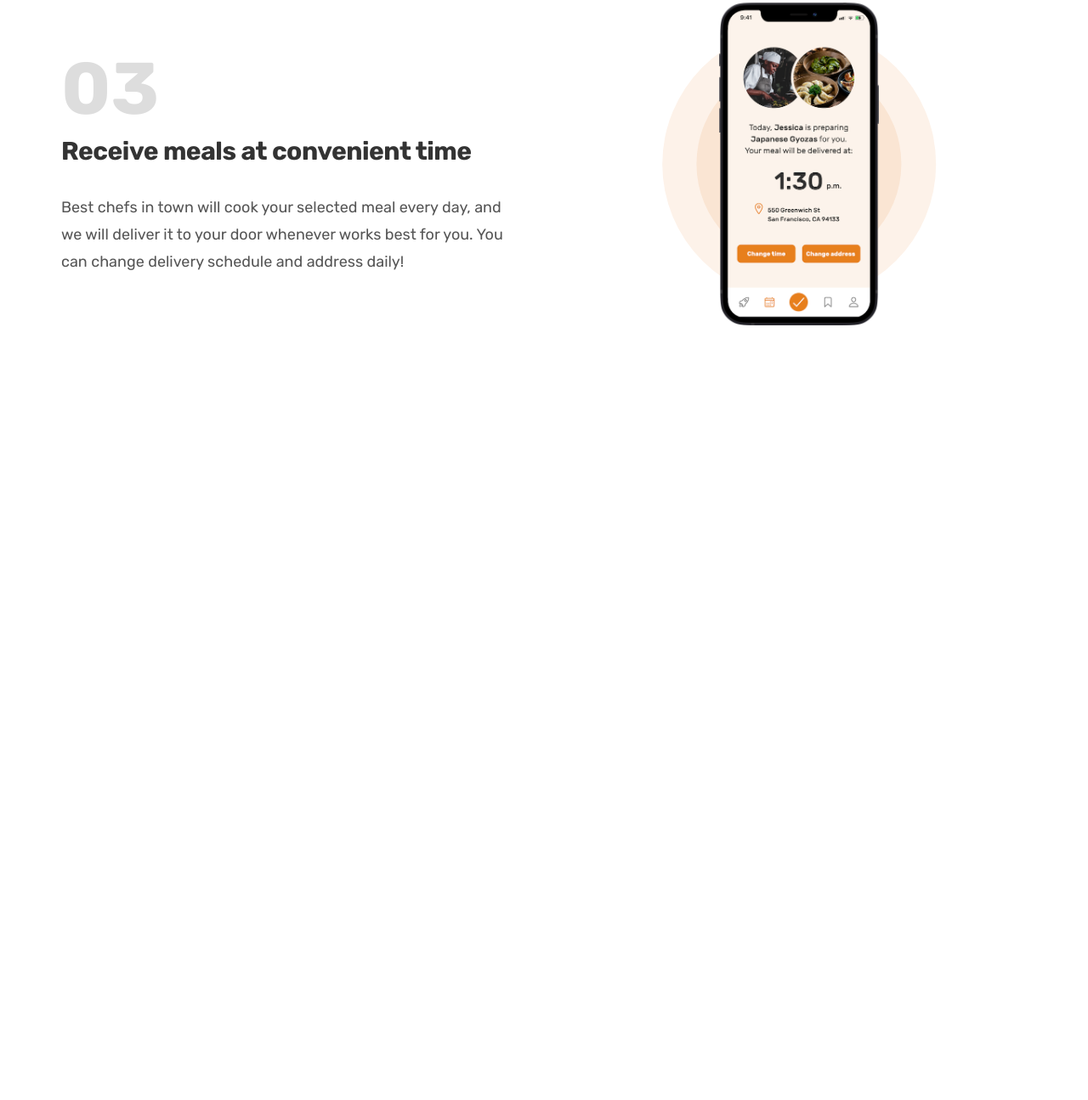
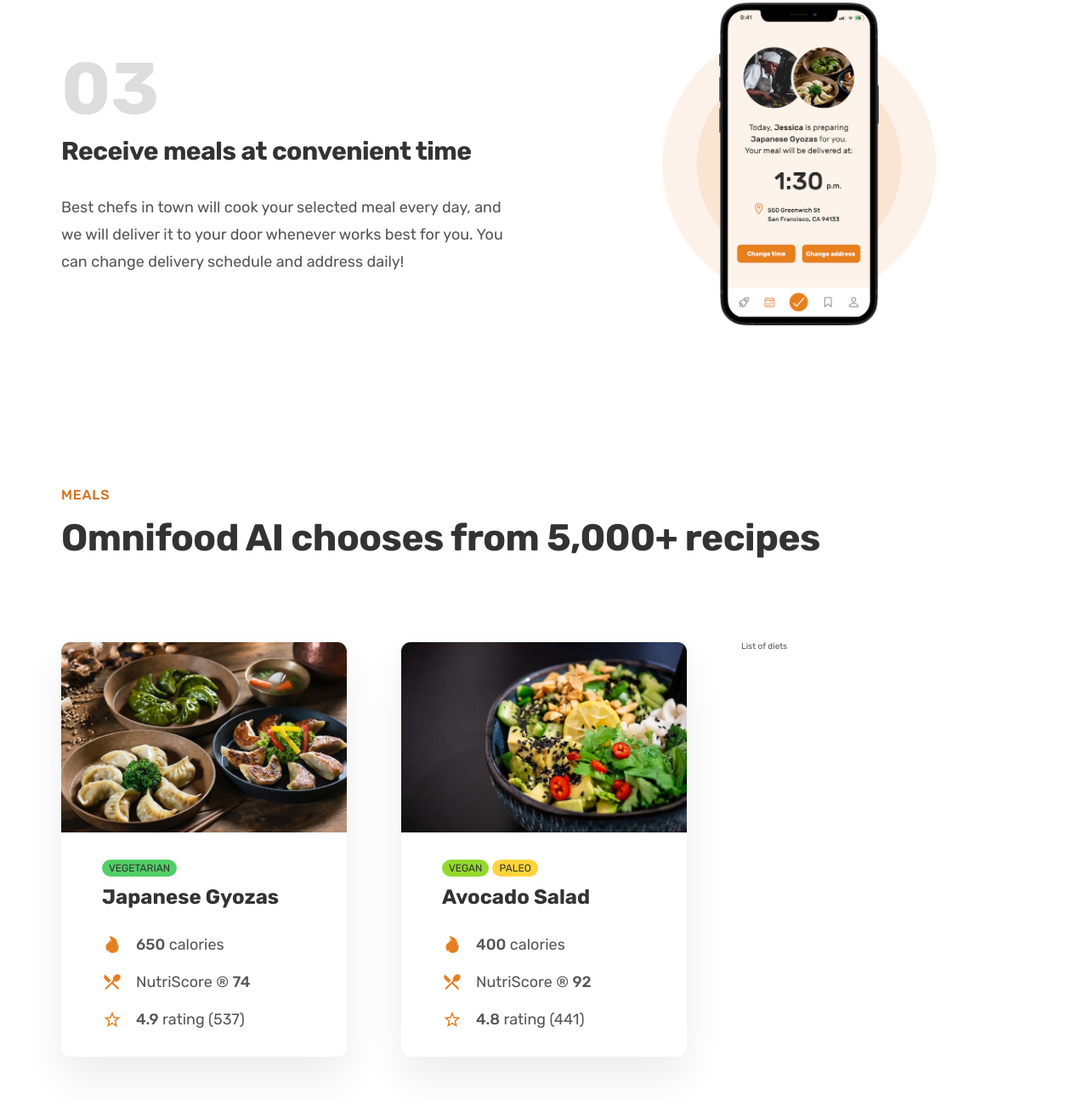
Before and after one commit to rosajen27/omnifood, a plain HTML site: page index.html in a window 1280 px wide. Shown: the part 2134-3429 px from the top of the page at 85% size. Before the commit the page ends 2613 px from the top, so only its background shows below. Drawn offline with nearby package versions, Linux system fonts and the light colour scheme.

Commit message:
Build and style meal section - recipe cards

```diff
--- a/assets/css/style.css
+++ b/assets/css/style.css
@@ -31,6 +31,7 @@
 
 ------ BORDER RADIUS ------
 Default: 9px
+Meal Card: 11px
 
 ------ WHITE SPACE ------
 -- Spacing system (px)
@@ -58,7 +59,7 @@
   color: #555;
 }
 
-/* GRID COLUMNS - REUSABLE CODE*/
+/* REUSABLE CODE: GRID COLUMNS*/
 .container {
   padding: 0 3.2rem;
   max-width: 120rem;
@@ -87,7 +88,7 @@
   grid-template-columns: 1fr 1fr 1fr 1fr;
 }
 
-/* HEADINGS - REUSABLE CODE */
+/* REUSABLE CODE: HEADINGS */
 .heading-primary,
 .heading-secondary,
 .heading-tertiary {
@@ -124,7 +125,7 @@
   letter-spacing: 0.75px;
 }
 
-/* SECTION-HEADER & NAVIGATION */
+/* SECTION: HEADER & NAVIGATION */
 .header {
   display: flex;
   justify-content: space-between;
@@ -174,7 +175,7 @@
   background-color: #cf711f;
 }
 
-/* SECTION-HERO */
+/* SECTION: HERO */
 .section-hero {
   background-color: #fdf2e9;
   padding: 4.8rem 0 9.6rem 0;
@@ -273,7 +274,7 @@
   font-weight: 700;
 }
 
-/* SECTION-FEATURED IN */
+/* SECTION: FEATURED IN */
 .section-featured {
     padding: 4.8rem 0 3.2rem 0;
 }
@@ -299,7 +300,7 @@
     opacity: 50%;
 }
 
-/* SECTION-HOW IT WORKS */
+/* SECTION: HOW IT WORKS */
 .section-how {
   padding: 9.6rem 0;
 }
@@ -358,3 +359,80 @@
   font-size: 1.8rem;
   line-height: 1.8;
 }
+
+/* SECTION: MEALS */
+.section-meals {
+    padding: 9.6rem 0;
+}
+
+.meal {
+    box-shadow: 0 2.4rem 4.8rem rgba(0, 0, 0, 0.075);
+    border-radius: 11px;
+    overflow: hidden;
+}
+
+.meal-img {
+    width: 100%;
+}
+
+.meal-content {
+    padding: 3.2rem 4.8rem;
+}
+
+.meal-tags {
+    margin-bottom: 1.2rem;
+    display: flex;
+    gap: 0.4rem;
+}
+
+.tag {
+    display: inline-block;
+    padding: 0.4rem 0.8rem;
+    font-size: 1.2rem;
+    text-transform: uppercase;
+    color: #333;
+    border-radius: 100px;
+}
+
+.tag--vegetarian {
+    background-color: #51cf66;
+}
+
+.tag--vegan {
+    background-color: #94d82d
+}
+
+.tag--paleo {
+    background-color: #ffd43b;
+}
+
+.meal-name {
+    font-size: 2.4rem;
+    color: #333;
+    font-weight: 600;
+    margin-bottom: 3.2rem;
+}
+
+.meal-attributes {
+    list-style: none;
+    display: flex;
+    flex-direction: column;
+    gap: 2rem;
+}
+
+.meal-attribute {
+    font-size: 1.8rem;
+    display: flex;
+    align-items: center;
+    gap: 1.6rem;
+}
+
+.meal-icon {
+    height: 2.4rem;
+    width: 2.4rem;
+    color: #e67e22;
+}
+
+strong {
+    font-weight: 500;
+}
--- a/index.html
+++ b/index.html
@@ -129,9 +129,71 @@
             </div>
         </section>
 
+        <!-- Meals Section -->
+        <section class="section-meals">
+            <div class="container">
+                <span class="subheading">Meals</span>
+                <h2 class="heading-secondary">Omnifood AI chooses from 5,000+ recipes</h2>
+            </div>
 
+            <div class="container grid grid--3-cols">
+                <!-- Meal 01 -->
+                <div class="meal">
+                    <img src="assets/img/meals/meal-1.jpg" alt="Japanese Gyozas" class="meal-img">
+                    <div class="meal-content">
+                        <div class="meal-tags">
+                            <span class="tag tag--vegetarian">Vegetarian</span>
+                        </div>
+                        <p class="meal-name">Japanese Gyozas</p>
+                        <ul class="meal-attributes">
+                            <li class="meal-attribute">
+                                <ion-icon class="meal-icon" name="flame"></ion-icon><span><strong>650</strong>
+                                    calories</span>
+                            </li>
+                            <li class="meal-attribute">
+                                <ion-icon class="meal-icon" name="restaurant"></ion-icon><span>NutriScore &reg;
+                                    <strong>74</strong></span>
+                            </li>
+                            <li class="meal-attribute">
+                                <ion-icon class="meal-icon" name="star-outline"></ion-icon><span><strong>4.9</strong>
+                                    rating (537)</span>
+                            </li>
+                        </ul>
+                    </div>
+                </div>
+
+                <!-- Meal 02 -->
+                <div class="meal">
+                    <img src="assets/img/meals/meal-2.jpg" alt="Avocado Salad" class="meal-img">
+                    <div class="meal-content">
+                        <div class="meal-tags">
+                            <span class="tag tag--vegan">Vegan</span>
+                            <span class="tag tag--paleo">Paleo</span>
+                        </div>
+                        <p class="meal-name">Avocado Salad</p>
+                        <ul class="meal-attributes">
+                            <li class="meal-attribute">
+                                <ion-icon class="meal-icon" name="flame"></ion-icon><span><strong>400</strong>
+                                    calories</span>
+                            </li>
+                            <li class="meal-attribute">
+                                <ion-icon class="meal-icon" name="restaurant"></ion-icon><span>NutriScore &reg;
+                                    <strong>92</strong></span>
+                            </li>
+                            <li class="meal-attribute">
+                                <ion-icon class="meal-icon" name="star-outline"></ion-icon><span><strong>4.8</strong>
+                                    rating (441)</span>
+                            </li>
+                        </ul>
+                    </div>
+                </div>
+                <div class="list">List of diets</div>
+            </div>
+        </section>
 
     </main>
+
+    <script src="https://unpkg.com/ionicons@4.5.10-0/dist/ionicons.js"></script>
 </body>
 
 </html>
```
